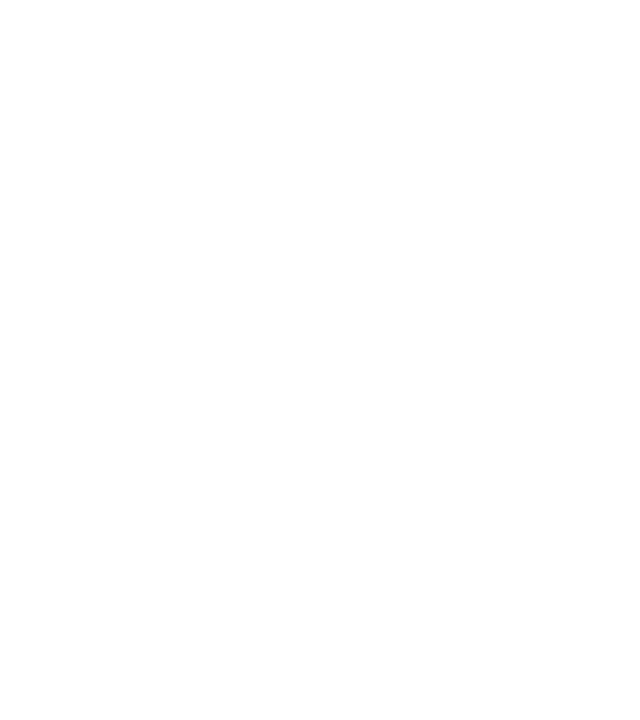
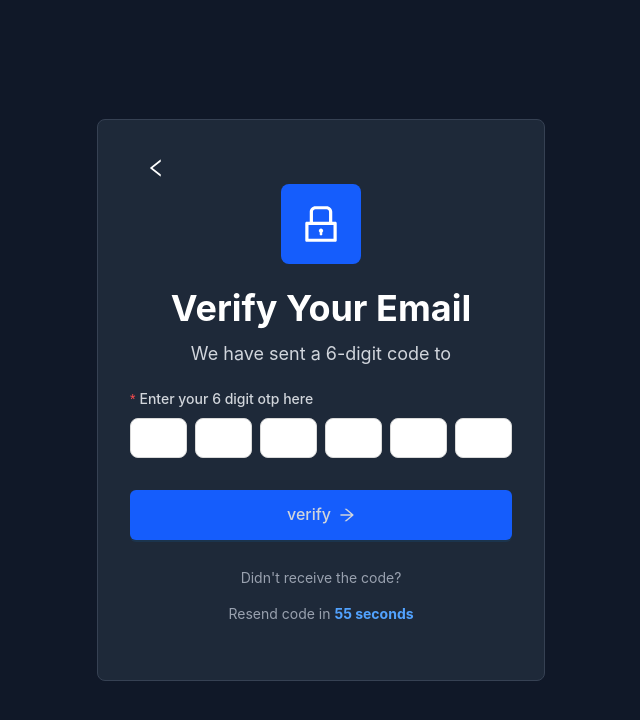
Before and after one commit to vikas1545/microservices-based-chatApp-frontend, a React (Vite) app: page /verify in a window 1280 px wide. Before the commit this address had no page. Shown: the top 720 px of the page, without its empty margins (319-959 px from the left). Built offline with nearby package versions, Linux system fonts and the light colour scheme.

Commit message:
connected with backend and till verification of otp

```diff
--- a/package.json
+++ b/package.json
@@ -16,8 +16,8 @@
     "axios": "^1.10.0",
     "js-cookie": "^3.0.5",
     "jsonwebtoken": "^9.0.2",
-    "react": "^19.1.1",
-    "react-dom": "^19.1.1",
+    "react": "^18.3.1",
+    "react-dom": "^18.3.1",
     "react-router-dom": "^7.8.2",
     "tailwindcss": "^4.1.12"
   },
--- a/src/App.css
+++ b/src/App.css
@@ -4,9 +4,9 @@
     font-weight: 500;
 }
 
-.ant-form-item-control-input-content >input {
+/* .ant-form-item-control-input-content >input,.ant-otp-input {
     background-color: rgb(190, 188, 186) !important;
-}
+} */
 
 .btn-submit {
     font-size: medium;
--- a/src/pages/Login/Login.tsx
+++ b/src/pages/Login/Login.tsx
@@ -1,8 +1,30 @@
-import { Button, Flex, Form, Input, Layout, Space } from 'antd';
+import { Button, Flex, Form, Input, Layout } from 'antd';
 import { ArrowRightOutlined, MailOutlined } from '@ant-design/icons';
+import axios from 'axios';
+import { useNavigate } from 'react-router-dom';
+import { useState } from 'react';
 const { Content } = Layout;
+
 export default function Login() {
+
   const [form] = Form.useForm();
+  const [loading, setLoading] = useState(false);
+
+
+  const onFinish = async (values: any) => {
+    const navigate = useNavigate();
+    try {
+      setLoading(true);
+      const res = await axios.post('http://localhost:5000/api/v1/login', values);
+      console.log('Server response:', res.data);
+      navigate(`/verify?email=${values.email}`);
+    } catch (error) {
+      console.error('Error during login:', error);
+    } finally {
+      setLoading(false);
+    }
+  }
+
   return (<Layout>
 
     <Content>
@@ -18,15 +40,15 @@ export default function Login() {
               <h1 className='text-4xl font-bold text-white mb-3'>Welcome to chatApp</h1>
               <p className='text-gray-300 text-lg'>Enter your email to continue your journey</p>
             </div>
-            <Form form={form} layout="vertical" autoComplete="off">
-              <Form.Item name="email" label="Email Address" rules={[{ required: true }]} >
-                <Input placeholder='Enter Your Email' size='large' />
+            <Form form={form} layout="vertical" autoComplete="off" onFinish={onFinish}>
+              <Form.Item name="email" label="Email Address" rules={[{ required: true, message: "Email is required" }]} >
+                <Input placeholder='Enter Your Email' size='large'/>
               </Form.Item>
 
               <Form.Item>
 
-                <Button htmlType='submit' type='primary' block className='btn-submit'>
-                  Send verification code <ArrowRightOutlined />
+                <Button htmlType='submit' type='primary' block className='btn-submit mt-2' loading={loading} >
+                  {loading ? "Sending otp to your email" : "Send verification code"} <ArrowRightOutlined />
                 </Button>
 
 
--- /dev/null
+++ b/src/pages/Verify/VerifyPage.tsx
@@ -0,0 +1,114 @@
+
+import { Button, Flex, Form, Input, Layout, notification } from 'antd';
+import { ArrowRightOutlined, LeftOutlined, LockOutlined } from '@ant-design/icons';
+import axios from 'axios';
+import React, { useEffect, useState } from 'react'
+import { useNavigate, useSearchParams } from 'react-router-dom';
+import Cookies from 'js-cookie';
+
+const { Content } = Layout;
+export default function VerifyPage() {
+
+    const [form] = Form.useForm();
+    const [loading, setLoading] = useState(false);
+    const [resendLoading, setResendLoading] = useState(false);
+
+    const [timer, setTimer] = useState(60);
+    const navigate = useNavigate();
+    const email = useSearchParams()?.[0]?.get('email') || '';
+
+    useEffect(() => {
+        if (timer > 0) {
+            const interval = setInterval(() => {
+                setTimer(prevTimer => prevTimer - 1);
+            }, 1000);
+            return () => clearInterval(interval);
+        }
+    }, [timer]);
+
+
+    const onFinish = async (values: any) => {
+        try {
+
+            if (values.otp.length !== 6) {
+                form.setFields([{ name: 'otp', errors: ['Please enter a valid 6 digit otp'] }]);
+                return;
+            }
+            setLoading(true);
+            const {data} = await axios.post('http://localhost:5000/api/v1/verify', { email, otp: values.otp });
+            notification.success({ message: data.message || 'Verification successful!',duration:3 });
+            Cookies.set('token', data.token, { expires: 15,secure:false, path: '/' });
+            form.resetFields();
+            // navigate(`/verify?email=${values.email}`);
+        } catch (error:any) {
+            notification.error({ message:error?.response?.data?.message || 'Verification failed. Please try again.' });
+        } finally {
+            setLoading(false);
+        }
+    }
+
+    const resendOTP = async () => {
+        try {
+            setResendLoading(true);
+            await axios.post('http://localhost:5000/api/v1/login', { email });
+            setTimer(60);
+        } catch (error) {
+            console.error('Error resending OTP:', error);
+        } finally {
+            setResendLoading(false);
+        }
+    }
+
+
+    return (<Layout>
+
+        <Content>
+            <Flex justify='center' align='center' className="min-h-screen p-4 bg-gray-900">
+
+                <div className='max-w-md w-full'>
+                    <div className='bg-gray-800 border border-gray-700 rounded-lg p-8'>
+                        <Button type='link' className='absolute' onClick={() => navigate('/login')}>
+                            <LeftOutlined style={{ fontSize: 20, color: 'white' }} />
+                            </Button>
+                        <div className='text-center mb-5'>
+
+                            <div className='flex items-center justify-center mx-auto w-20 h-20 bg-blue-600 rounded-lg mb-6'>
+                                <LockOutlined style={{ fontSize: 40, color: 'white' }} className='text-center' />
+                            </div>
+                            <h1 className='text-4xl font-bold text-white mb-3'>Verify Your Email</h1>
+                            <p className='text-gray-300 text-lg'>We have sent a 6-digit code to</p>
+                            <p className='text-blue-400 font-bold text-md mt-0.5'>{email}</p>
+                        </div>
+                        <Form form={form} layout="vertical" autoComplete="off" onFinish={onFinish}>
+                            <Form.Item name="otp" label="Enter your 6 digit otp here" rules={[{ required: true, message: "otp is required" }]} >
+                                <Input.OTP size='large' length={6} />
+                            </Form.Item>
+
+                            <Form.Item>
+                                <Button htmlType='submit' type='primary' block className='btn-submit mt-2' loading={loading} >
+                                    {loading ? "Verifying" : "verify"} <ArrowRightOutlined />
+                                </Button>
+                            </Form.Item>
+
+                            <Form.Item>
+                                <div className='text-center mt-1'>
+                                    <p className='text-gray-400 text-sm mb-4'>Didn't receive the code?</p>
+                                    {
+                                        timer > 0 ? (
+                                            <p className='text-gray-400 text-sm'>
+                                                Resend code in <span className='text-blue-400 font-bold'>{timer} seconds</span>
+                                            </p>
+                                        ) : (
+                                            <Button type='link' onClick={resendOTP} loading={resendLoading}>{resendLoading ? 'Resending code' : 'Resend Code'}</Button>
+                                        )
+                                    }
+                                </div>
+                            </Form.Item>
+                        </Form>
+                    </div>
+                </div>
+            </Flex>
+        </Content>
+    </Layout>
+    )
+}
--- a/src/pages/routes/pageRoutes.tsx
+++ b/src/pages/routes/pageRoutes.tsx
@@ -1,6 +1,7 @@
 import Chat from "../Chat/Chat";
 import Login from "../Login/Login";
 import { BrowserRouter, Routes, Route } from "react-router-dom";
+import VerifyPage from "../Verify/VerifyPage";
 
 
 function PageRoutes() {
@@ -9,6 +10,7 @@ function PageRoutes() {
             <Routes>
                 <Route path='/' element={<h1>Home</h1>} />
                 <Route path='/login' element={<Login />} />
+                <Route path='/verify' element={<VerifyPage />} />
                 <Route path='/chat' element={<Chat />} />
             </Routes>
         </BrowserRouter>
```
Also changed, not shown: 1 other file (tests, documents, lock files or other folders).
